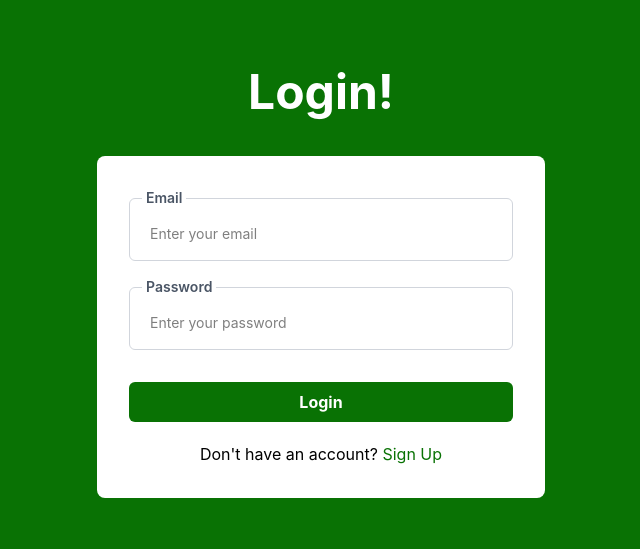
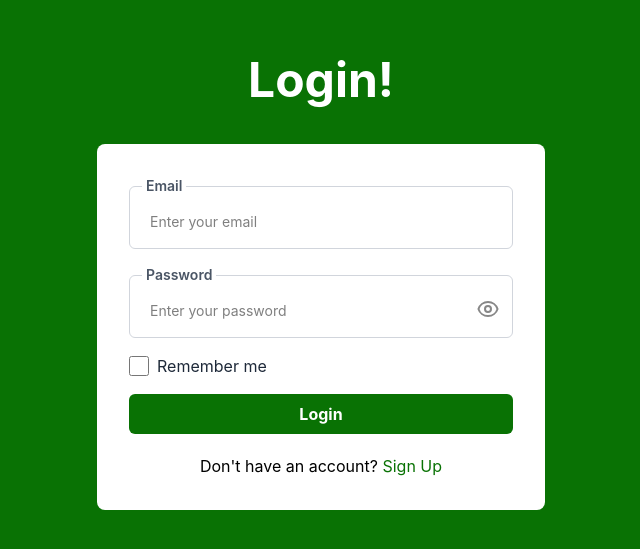
Before and after one commit to steeb2005/Trackr, a React (Vite) app in the folder client/: page /login in a window 1280 px wide. Shown: the part 117-666 px from the top of the page, without its empty margins (319-959 px from the left). Built offline with nearby package versions, Linux system fonts and the light colour scheme; no server answers.

Commit message:
Added remember me, and hide password feature. Also added a loading screen

```diff
--- a/client/src/components/header.jsx
+++ b/client/src/components/header.jsx
@@ -10,6 +10,9 @@ function Header({ onOpenSidebar }){
     const location = useLocation();
 
     const handleLogout = () => {
+        localStorage.removeItem('rememberedEmail');
+        localStorage.removeItem('rememberedPassword');
+        localStorage.setItem('rememberMe', 'false');
         logout();
         navigate('/');
     };
--- a/client/src/components/sidebar.jsx
+++ b/client/src/components/sidebar.jsx
@@ -8,6 +8,9 @@ function Sidebar({isOpen, onClose}){
     const location = useLocation();
 
     const handleLogout = () => {
+        localStorage.removeItem('rememberedEmail');
+        localStorage.removeItem('rememberedPassword');
+        localStorage.setItem('rememberMe', 'false');
         logout();
         navigate('/');
         onClose();
--- a/client/src/pages/login.jsx
+++ b/client/src/pages/login.jsx
@@ -1,6 +1,8 @@
 import { Link, useNavigate } from 'react-router-dom';
 import { useTasks } from '../context/TaskContext';
-import { useState } from 'react';
+import { useEffect, useState } from 'react';
+import openEye from '../pages/styles/assets/eye-svgrepo-com.svg';
+import closeEye from '../pages/styles/assets/eye-slash-svgrepo-com.svg';
 
 function Login(){
     const navigate = useNavigate();
@@ -9,25 +11,105 @@ function Login(){
     const [password, setPassword] = useState('');
     const [error, setError] = useState('');
 
+
+    const [showPassword, setShowPassword] = useState(false);
+    const [rememberMe, setRememberMe] = useState(false);
+    const [isLoading, setIsLoading] = useState(false);
+
+
+    useEffect(() => {
+        const savedEmail = localStorage.getItem('rememberedEmail');
+        const savedPassword = localStorage.getItem('rememberedPassword');
+        const savedRememberMe = localStorage.getItem('rememberMe');
+
+        if(savedRememberMe === 'true' && savedEmail){
+            setEmail(savedEmail);
+            setPassword(savedPassword) || '';
+            setRememberMe(true);
+
+            if(savedPassword){
+                setIsLoading(true);
+                autoLogin(savedEmail, savedPassword);
+            }
+        }
+
+    }, []);
+
+
+    const autoLogin = async (autoEmail, autoPassword) => {
+        try{
+            await login(autoEmail, autoPassword);
+            navigate('/dashboard');
+        }catch(err){
+            setError(err.response?.data?.message || 'Login failed. Please login manually');
+            setIsLoading(false);
+            localStorage.removeItem('rememberedEmail');
+            localStorage.removeItem('rememberedPassword');
+            localStorage.setItem('rememberMe', 'false');
+            setRememberMe(false);
+        }
+    };
+
+
+    const toggleShowPassword = () => {
+        setShowPassword(!showPassword);
+    };
+
+
     const handleSubmit = async (e) => {
         e.preventDefault();
+        setIsLoading(true);
         setError('');
+
+
+        if(rememberMe){
+            localStorage.setItem('rememberedEmail', email);
+            localStorage.setItem('rememberedPassword', password);
+            localStorage.setItem('rememberMe', 'true');
+        }else{
+            localStorage.removeItem('rememberedEmail');
+            localStorage.removeItem('rememberedPassword');
+            localStorage.setItem('rememberMe', 'false');
+        }
+
+
         try {
             await login(email, password);
             navigate('/dashboard');
         } catch (err) {
+            setIsLoading(false);
             setError(err.response?.data?.message || 'Login failed');
         }
     };
 
+
+
+
+    if (isLoading) {
+        return (
+            <div className="flex overflow-hidden justify-center flex-col items-center bg-[#097204] min-h-screen">
+                <div className="bg-white p-8 rounded-lg w-full max-w-md text-center">
+                    <div className="animate-spin rounded-full h-12 w-12 border-b-2 border-[#097204] mx-auto mb-4"></div>
+                    <p className="text-gray-700">Logging you in...</p>
+                </div>
+            </div>
+        );
+    }
+
+
+
+
+
+
     return (
         <div className="flex overflow-hidden justify-center flex-col items-center bg-[#097204] min-h-screen">
+
+
             <div className="header-container pb-10 ">
                 <h1 className="text-5xl text-white font-bold">Login!</h1>
             </div>
 
             <div className="login-container bg-white p-8 rounded-lg w-full max-w-md">
-
                 <form onSubmit={handleSubmit}>
                     <fieldset className="border border-gray-300 rounded-md p-3 mb-4 focus-within:border-[#097204] transition-colors">
                         <legend className="text-sm md:text-md font-semibold text-gray-600 px-1">Email</legend>
@@ -40,19 +122,35 @@ function Login(){
                             required
                         ></input>
                     </fieldset>
-                    <fieldset className="border border-gray-300 rounded-md p-3 mb-4 focus-within:border-[#097204] transition-colors">
+                    <fieldset className="border flex border-gray-300 rounded-md p-3 mb-4 focus-within:border-[#097204] transition-colors">
                         <legend className="text-sm md:text-md font-semibold text-gray-600 px-1">Password</legend>
                         <input
-                            type="password"
+                            type={showPassword ? 'text' : 'password'}
+                            value={password}
+                            onChange={(e) => setPassword(e.target.value)}
                             className="text-sm md:text-md w-full px-2 py-1 border-0 focus:outline-none bg-transparent"
                             placeholder="Enter your password"
-                            value={password}
-                            onChange={(e) => setPassword(e.target.value)}
                             required
-                        ></input>
+                        >
+
+                        </input>
+                        <img src={showPassword ? closeEye : openEye} onClick={toggleShowPassword} alt="eye" className='h-6 w-6 hover:cursor-pointer'/>
+
                     </fieldset>
+                    <div className='flex text-center mt-2'>
+                        <div className='flex items-center'>
+                            <input
+                                type="checkbox"
+                                className='h-5 w-5 hover:cursor-pointer accent-gray-600'
+                                checked={rememberMe}
+                                onChange={(e) => setRememberMe(e.target.checked)}
+                            />
 
-                    {error && <p className="text-red-500 text-sm mb-4">{error}</p>}
+                        </div>
+                        <h1 className='text-gray-800 ml-2 text-md'>Remember me</h1>
+                    </div>
+
+                    {error && <p className="text-red-500 text-sm mt-4">{error}</p>}
 
                     <button type="submit" className="mt-4 text-md w-full bg-[#097204] text-white font-bold py-2 px-4 rounded-md hover:bg-[#097204c4] hover:cursor-pointer transition">Login</button>
                     <div className='mt-5 flex justify-center text-md'>
--- a/client/src/pages/signin.jsx
+++ b/client/src/pages/signin.jsx
@@ -1,6 +1,9 @@
 import { Link, useNavigate } from 'react-router-dom';
 import { useTasks } from '../context/TaskContext';
 import { useState } from 'react';
+import openEye from '../pages/styles/assets/eye-svgrepo-com.svg';
+import closeEye from '../pages/styles/assets/eye-slash-svgrepo-com.svg';
+
 
 function SignIn(){
     const navigate = useNavigate();
@@ -9,6 +12,12 @@ function SignIn(){
     const [email, setEmail] = useState('');
     const [password, setPassword] = useState('');
     const [error, setError] = useState('');
+
+    const [showPassword, setShowPassword] = useState(false);
+    const toggleShowPassword = () => {
+        setShowPassword(!showPassword);
+    }
+
 
     const handleSubmit = async (e) => {
         e.preventDefault();
@@ -53,18 +62,18 @@ function SignIn(){
                             required
                         ></input>
                     </fieldset>
-                    <fieldset className="border border-gray-300 rounded-md p-3 mb-4 focus-within:border-[#097204] transition-colors">
+                    <fieldset className="border flex border-gray-300 rounded-md p-3 mb-4 focus-within:border-[#097204] transition-colors">
                         <legend className="text-sm md:text-md font-semibold text-gray-600 px-1">Password</legend>
                         <input
-                            type="password"
+                            type={showPassword ? 'text' : 'password'}
                             className="text-sm md:text-md w-full px-2 py-1 border-0 focus:outline-none bg-transparent"
                             placeholder="Create a password"
                             value={password}
                             onChange={(e) => setPassword(e.target.value)}
                             required
                         ></input>
+                        <img src={showPassword ? openEye : closeEye} onClick={toggleShowPassword} alt="eye" className='h-6 w-6 hover:cursor-pointer'/>
                     </fieldset>
-
                     {error && <p className="text-red-500 text-sm mb-4">{error}</p>}
 
                     <button type="submit" className="mt-4 text-md w-full bg-[#097204] text-white font-bold py-2 px-4 rounded-md hover:bg-[#097204c4] hover:cursor-pointer transition">Sign Up</button>
```
Also changed, not shown: client/src/App.jsx (+3 -5 lines), client/src/pages/styles/assets/eye-slash-svgrepo-com.svg (added), client/src/pages/styles/assets/eye-svgrepo-com.svg (added).
